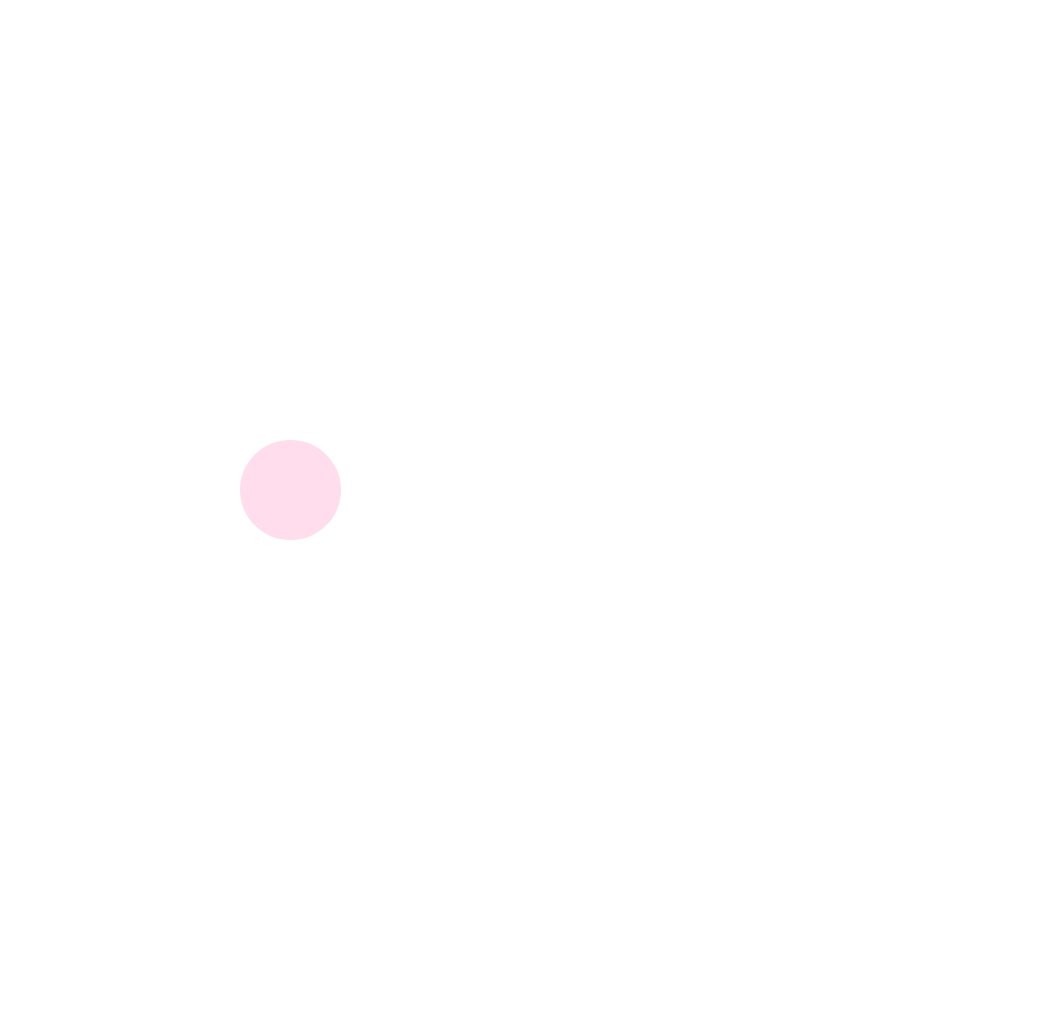
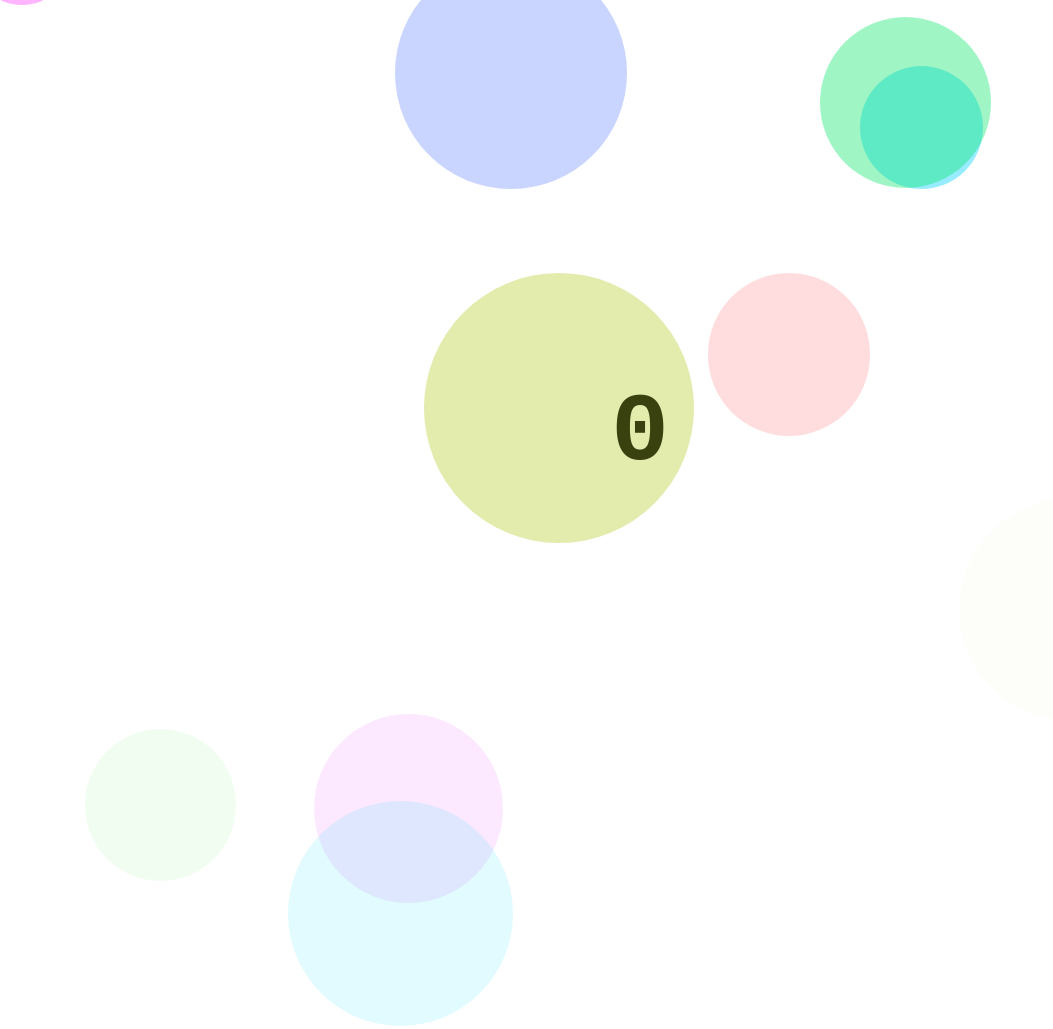
Before and after one commit to alexis77360/JS-bulles, a plain HTML site: page index.html in a window 1280 px wide. Shown: the whole page, without its empty margins (0-1053 px from the left). Before the commit the page ends 816 px from the top, so only its background shows below. Drawn offline with Linux system fonts and the light colour scheme.

Commit message:
ajout compteur

```diff
--- a/index.html
+++ b/index.html
@@ -9,6 +9,8 @@
 </head>
 <body>
 
+    <h3>0 </h3>
+
 
 
 
--- a/index.js
+++ b/index.js
@@ -1,3 +1,9 @@
+
+const counterTitle = document.querySelector("h3");
+let counter = 0;
+
+
+
 
 const bubbleCreator = () => {
 //? Création de la bulle
@@ -28,6 +34,8 @@ bubble.style.setProperty("--left", Math.random() * 100 * plusMinus + "%");
 //? Supprime la bulle au click
 bubble.addEventListener("click", () => {
     bubble.remove();
+    counter++;
+    counterTitle.textContent = counter;
 });
 
 
@@ -47,4 +55,4 @@ setTimeout(() => {
 setInterval(() => {
     bubbleCreator();
 }
-, 3020);
+, 420);
--- a/style.css
+++ b/style.css
@@ -2,6 +2,15 @@ body {
   overflow: hidden;
   min-height: 100vh;
   cursor: crosshair;
+  font-family: monospace;
+
+}
+
+h3{
+  color: rgb(5, 6, 23);
+  font-size: 6rem;
+  text-align: center;
+  margin-top: 30%;
 
 }
 .bubble {
```
